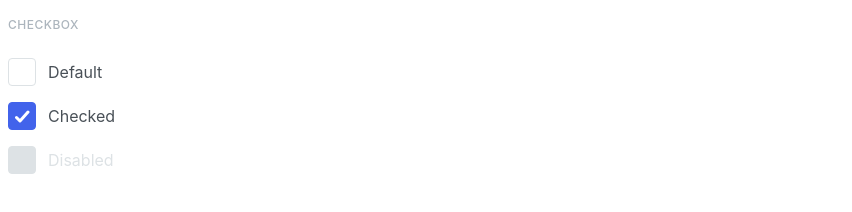
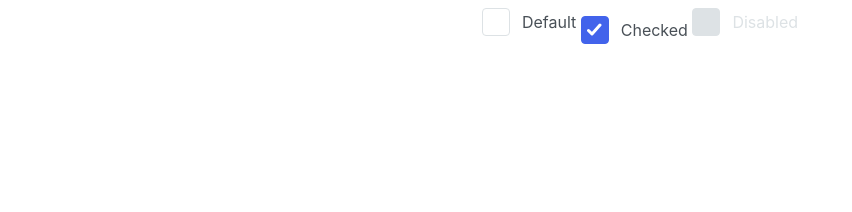
Before and after one commit to js-tasks-ru/htmlcss-20220317_studilovvlad, a website: page 07-lection5/01-checkbox/index.html in a window 1280 px wide. Shown: the whole page, without its empty margins (0-852 px from the left). Drawn offline with Linux system fonts and the light colour scheme.

Commit message:
edited  solution for 7-1

```diff
--- a/07-lection5/01-checkbox/checkbox.css
+++ b/07-lection5/01-checkbox/checkbox.css
@@ -57,23 +57,6 @@
     text-decoration: underline;
 }
 
-.body {
-    display: flex;
-    flex-direction: column;
-    gap: 16px;
-    align-items: flex-start;
-}
-
-.info {
-    font-family: 'Inter';
-    font-size: 12px;
-    font-weight: 500;
-    line-height: 18px;
-    letter-spacing: 0.04em;
-    text-align: left;
-    color: var(--grey-3);
-}
-
 .checkbox__input:disabled ~ .checkbox__state
 .checkbox__control {
     background: var(--grey-2);
--- a/07-lection5/01-checkbox/index.html
+++ b/07-lection5/01-checkbox/index.html
@@ -5,8 +5,7 @@
         <link rel="stylesheet" href="../../assets/css/main.css">
         <link rel="stylesheet" href="./checkbox.css">
     </head>
-    <body class="body">
-        <h1 class = "info">CHECKBOX</h1>
+    <body>
         <label class = "checkbox">
             <input type = "checkbox" class="checkbox__input" id = "default">
             <div class="checkbox__state">
```
